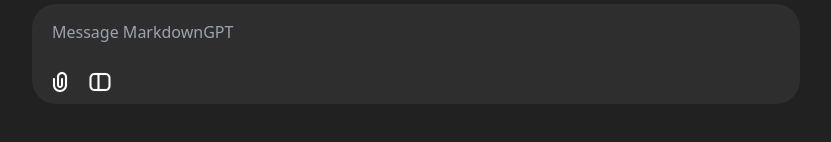
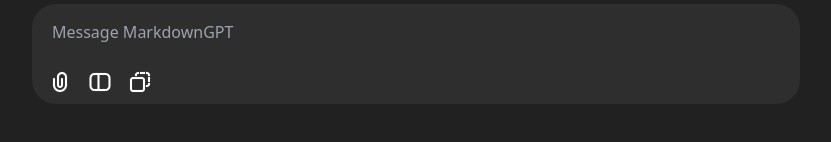
Before and after one commit to ayshrj/markdown-gpt, a Next.js app: page / in a window 1280 px wide. Shown: the part 346-488 px from the top of the page, without its empty margins (224-1055 px from the left). Built offline with nearby package versions, Linux system fonts and the light colour scheme.

Commit message:
feat: add handle paste logic

```diff
--- a/src/components/MarkdownRenderer.tsx
+++ b/src/components/MarkdownRenderer.tsx
@@ -103,6 +103,52 @@
       .catch(() => {
         alert("Failed to copy the content.");
       });
+  };
+
+  // Handle Paste from Clipboard
+  const handlePaste = async () => {
+    // Check if the Clipboard API is supported
+    if (!navigator.clipboard) {
+      alert("Clipboard API not supported in this browser.");
+      return;
+    }
+
+    try {
+      // Read text from the clipboard
+      const clipboardText = await navigator.clipboard.readText();
+
+      if (clipboardText) {
+        // Option 1: Append the pasted text to the existing markdown
+        setMarkdown((prevMarkdown) => `${prevMarkdown}\n${clipboardText}`);
+
+        // Option 2: Insert the pasted text at the cursor position
+        // Uncomment the following block to enable insertion at cursor
+
+        /*
+          if (textareaRef.current) {
+            const { selectionStart, selectionEnd } = textareaRef.current;
+            const before = markdown.substring(0, selectionStart);
+            const after = markdown.substring(selectionEnd);
+            setMarkdown(`${before}${clipboardText}${after}`);
+            // Optionally, set the cursor position after the pasted text
+            setTimeout(() => {
+              textareaRef.current?.focus();
+              textareaRef.current?.setSelectionRange(
+                selectionStart + clipboardText.length,
+                selectionStart + clipboardText.length
+              );
+            }, 0);
+          }
+          */
+
+        setCurrentPage(0); // Reset to the first page if applicable
+      } else {
+        alert("Clipboard is empty or does not contain text.");
+      }
+    } catch (error) {
+      console.error("Failed to read clipboard contents:", error);
+      alert("Failed to paste content from clipboard.");
+    }
   };
 
   // Styles close to ChatGPT's typical heading sizes
@@ -258,6 +304,13 @@
                     fill="currentColor"
                   />
                 )}
+                <IconProvider
+                  type="Paste"
+                  onClick={handlePaste}
+                  className="cursor-pointer"
+                  strokeWidth={0.1}
+                  fill="currentColor"
+                />
                 {markdown.length > 0 &&
                   (copied ? (
                     <IconProvider
--- a/src/lib/iconProvider.tsx
+++ b/src/lib/iconProvider.tsx
@@ -1,7 +1,7 @@
 import React from "react";
 
 const IconProvider: React.FC<{
-  type: "Clip" | "Clear" | "Full" | "Pagination" | "Copy" | "Check";
+  type: "Clip" | "Clear" | "Full" | "Pagination" | "Copy" | "Check" | "Paste";
   className?: string;
   size?: number;
   fill?: string;
@@ -88,6 +88,17 @@
         </>
       );
       break;
+    case "Paste":
+      iconComponent = (
+        <>
+          <path
+            d="M7,5c0-1.65685,1.34315-3,3-3h1.02v2L10,4c-.55228,0-1,.44772-1,1v1.04h-2L7,5ZM17.02,2v2h-5.04v-2h5.04ZM19,2c1.6569,0,3,1.34315,3,3v1.04h-2L20,5c0-.55228-.4477-1-1-1h-1.02v-2L19,2Zm3,12c0,1.6569-1.3431,3-3,3h-1.02v-2h1.02c.5523,0,1-.4477,1-1v-1h2v1Zm-5,3v2c0,1.6569-1.3431,3-3,3h-9c-1.65685,0-3-1.3431-3-3v-9C2,8.34315,3.34315,7,5,7h6.02v0h.96v0L14,7c1.6569,0,3,1.34315,3,3v2.04v0v.96v0v2h.02v2h-.02ZM20,7h2v5.04h-2L20,7ZM5,9c-.55228,0-1,.44772-1,1v9c0,.5523.44772,1,1,1h9c.5523,0,1-.4477,1-1v-9c0-.55228-.4477-1-1-1h-9Z"
+            clipRule="evenodd"
+            fillRule="evenodd"
+          />
+        </>
+      );
+      break;
     default:
       iconComponent = <></>;
       break;
```
